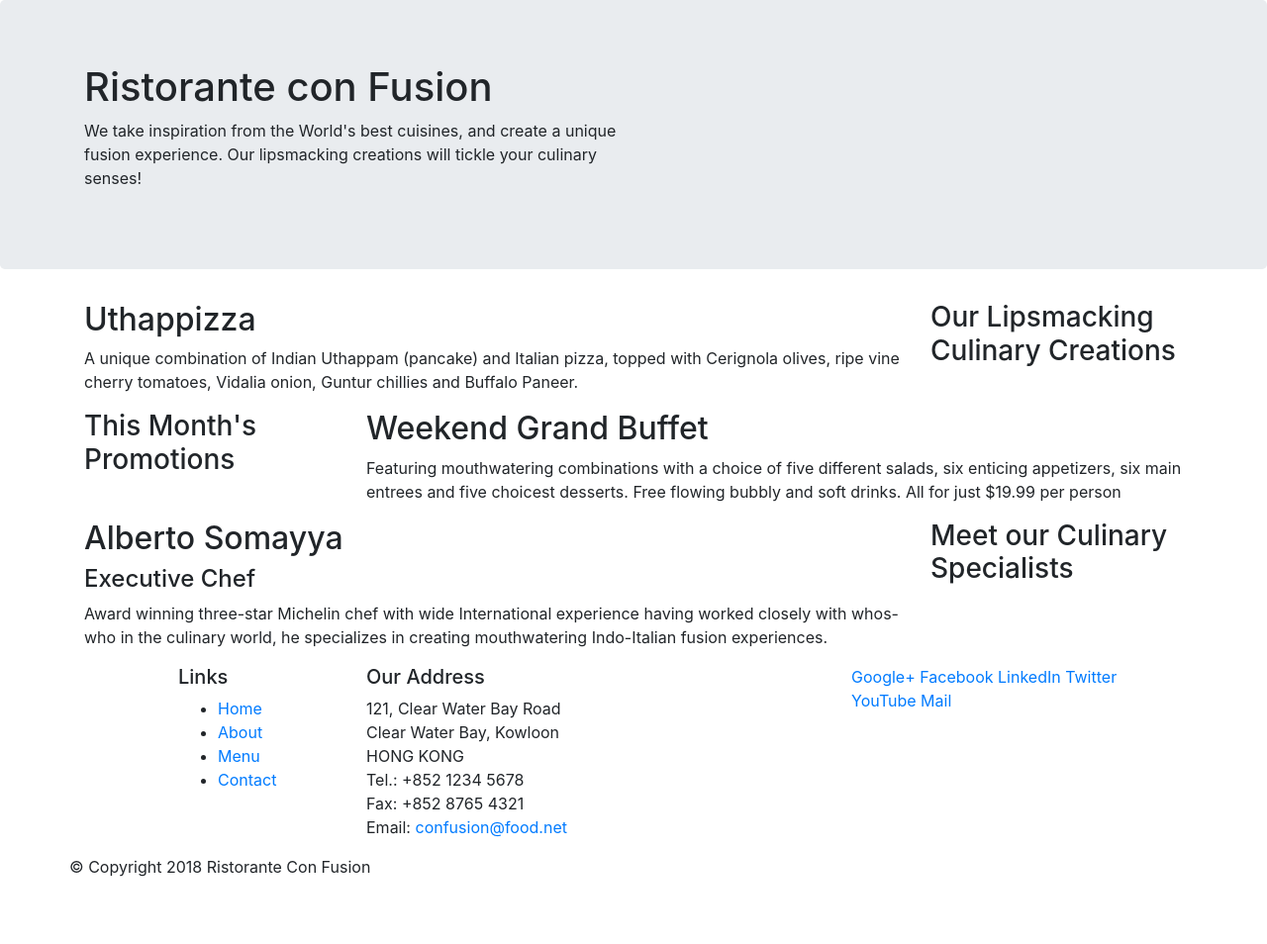
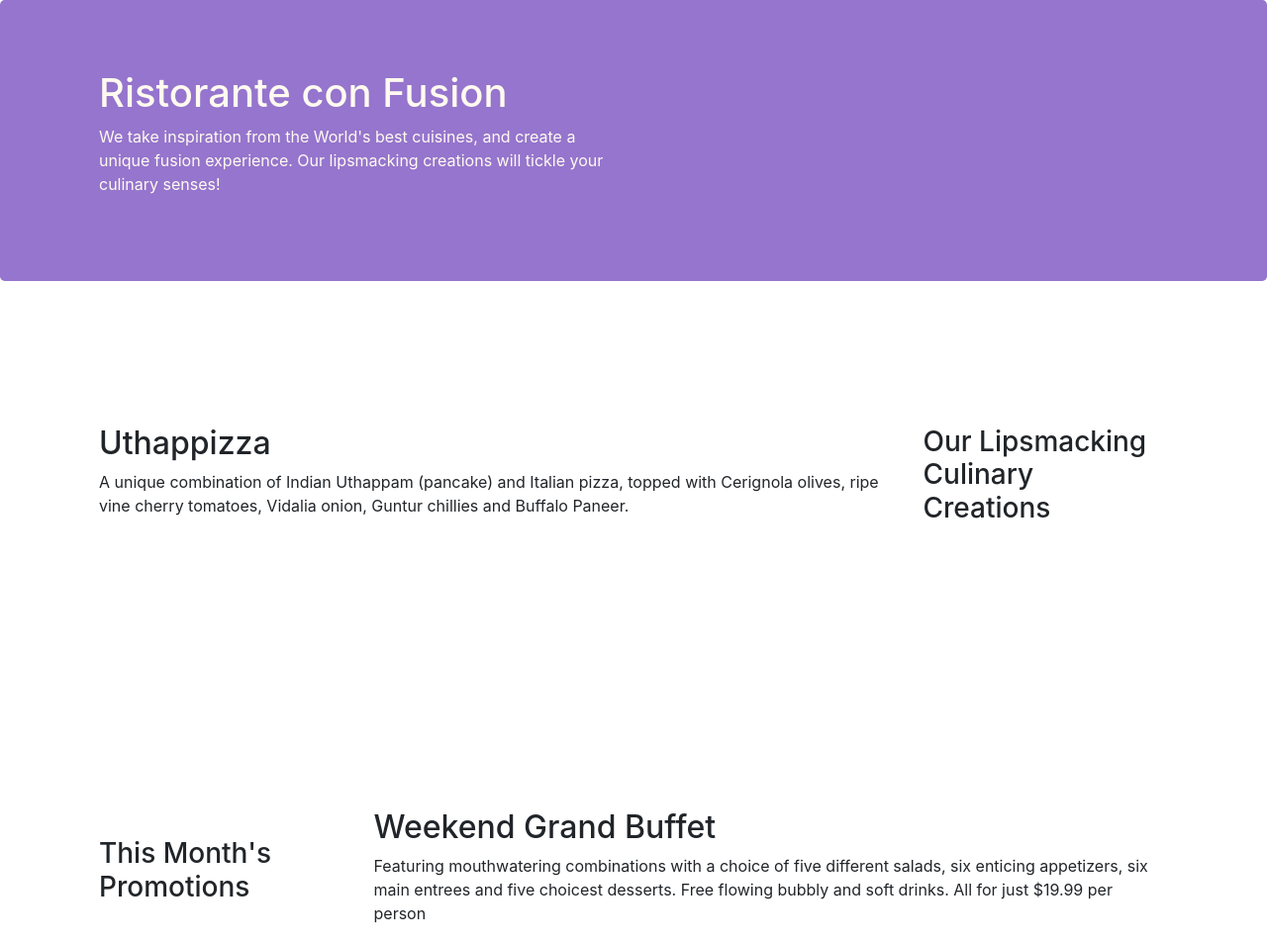
Before and after one commit to gge0916/test, a website: page Bootstrap4/conFusion/index.html in a window 1280 px wide. Shown: the top 954 px of the page at 99% size. Before the commit the page ends 904 px from the top, so only its background shows below. Drawn offline with nearby package versions, Linux system fonts and the light colour scheme.

Commit message:
add custom css

```diff
--- /dev/null
+++ b/Bootstrap4/conFusion/css/styles.css
@@ -0,0 +1,30 @@
+.row-header {
+    margin: 0px auto;
+    padding: 0px auto;
+}
+
+.row-content {
+    margin: 0px auto;
+    padding: 50px 0px 50px 0px;
+    margin-bottom: 1px ridge;
+    min-height: 400px;
+}
+
+.footer {
+    background-color: #d1c4d9;
+    margin: 0px auto;
+    padding: 20px 0px 20px 0px;
+}
+
+.jumbotron {
+    padding: 70px 30px 70px 30px;
+    margin: 0px;
+    background: #9575cd;
+    color: floralwhite;
+}
+
+.address {
+    font-size: 80%;
+    margin: 0px;
+    color: #0f0f0f
+}
--- a/Bootstrap4/conFusion/index.html
+++ b/Bootstrap4/conFusion/index.html
@@ -9,6 +9,7 @@
 
     <!-- Bootstrap CSS -->
     <link rel="stylesheet" href="node_modules/bootstrap/dist/css/bootstrap.min.css">
+    <link rel="stylesheet" href="css/styles.css">
     <title>Ristorante Con Fusion</title>
 </head>
 
@@ -16,7 +17,7 @@
 
     <header class="jumbotron">
         <div class="container">
-            <div class="row">
+            <div class="row row-header">
                 <div class="col-12 col-sm-6">
                     <h1>Ristorante con Fusion</h1>
                     <p>We take inspiration from the World's best cuisines, and create a unique fusion experience. Our lipsmacking creations will tickle your culinary senses!</p>
@@ -28,7 +29,7 @@
     </header>
 
     <div class="container">
-        <div class="row">
+        <div class="row row-content align-items-center">
             <div class="col-12 col-sm-4 col-md-3 order-sm-last">
                 <h3>Our Lipsmacking Culinary Creations</h3>
             </div>
@@ -39,7 +40,7 @@
         </div>
 
 
-        <div class="row">
+        <div class="row row-content align-items-center">
             <div  class="col-12 col-sm-4 col-md-3">
                 <h3>This Month's Promotions</h3>
             </div>
@@ -49,7 +50,7 @@
             </div>
         </div>
 
-        <div class="row">
+        <div class="row row-content align-items-center">
             <div  class="col-12 col-sm-4 col-md-3 order-sm-last">
                 <h3>Meet our Culinary Specialists</h3>
             </div>
@@ -61,12 +62,12 @@
         </div>
     </div>
 
-    <footer>
+    <footer class="footer">
         <div class="container">
             <div class="row">
                 <div class="col-4 col-sm-2 offset-1">
                     <h5>Links</h5>
-                    <ul>
+                    <ul class="list-unstyled">
                         <li><a href="#">Home</a></li>
                         <li><a href="#">About</a></li>
                         <li><a href="#">Menu</a></li>
@@ -84,8 +85,8 @@
 		              Email: <a href="mailto:confusion@food.net">confusion@food.net</a>
 		           </address>
                 </div>
-                <div class="col-12 col-sm-4">
-                    <div class="col-auto">
+                <div class="col-12 col-sm-4 align-self-center">
+                    <div class="col-auto text-center">
                         <a href="http://google.com/+">Google+</a>
                         <a href="http://www.facebook.com/profile.php?id=">Facebook</a>
                         <a href="http://www.linkedin.com/in/">LinkedIn</a>
@@ -95,7 +96,7 @@
                     </div>
                 </div>
            </div>
-           <div class="row">
+           <div class="row justify-content-center">
                 <div>
                     <p>© Copyright 2018 Ristorante Con Fusion</p>
                 </div>
```
